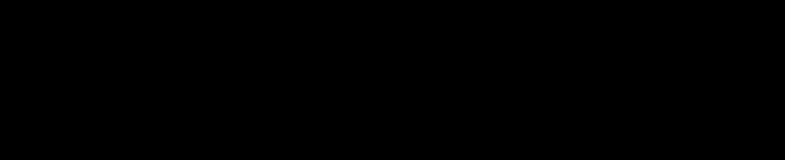
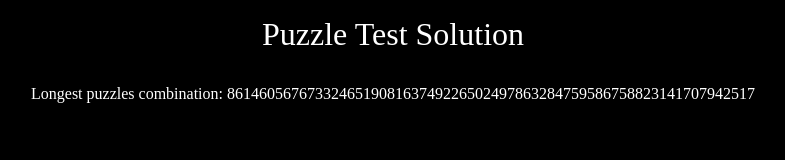
Before and after one commit to ilyasolo881/puzzles_test, a website: page index.html in a window 1280 px wide. Shown: the whole page, without its empty margins (247-1032 px from the left). Drawn offline with Linux system fonts and the light colour scheme.

Commit message:
add/ style.css & update/readme.md

```diff
--- a/index.html
+++ b/index.html
@@ -1,11 +1,15 @@
 <!DOCTYPE html>
-<html lang="en" style="width: 100vw; height: 100vh; background-color: #000">
+<html lang="en">
   <head>
     <meta charset="UTF-8" />
     <meta name="viewport" content="width=device-width, initial-scale=1.0" />
+    <link rel="stylesheet" href="src/style.css" />
     <title>Puzzles Test</title>
   </head>
   <body>
+    <div class="puzzle puzzle__title">Puzzle Test Solution</div>
+    <div class="puzzle puzzle__text"></div>
+
     <script type="module" src="src/script.js"></script>
   </body>
 </html>
--- a/src/script.js
+++ b/src/script.js
@@ -50,6 +50,9 @@ function LongestPuzzlesCombination(StringOfPuzzlesParts) {
   return RESULT_STRING;
 }
 
-console.log(
-  `Longest puzzles combination: ${LongestPuzzlesCombination(PUZZLES_PARTS)}`
-);
+const longestPuzzle = LongestPuzzlesCombination(PUZZLES_PARTS);
+const longestPuzzleDiv = document.querySelector(".puzzle__text");
+
+console.log(`Longest puzzles combination: ${longestPuzzle}`);
+
+longestPuzzleDiv.innerHTML = `Longest puzzles combination: ${longestPuzzle}`;
--- /dev/null
+++ b/src/style.css
@@ -0,0 +1,29 @@
+html {
+  padding: 0;
+  margin: 0;
+}
+
+body {
+  margin: 0;
+  width: 100vw;
+  height: 100vh;
+  display: flex;
+  align-items: center;
+  flex-direction: column;
+  gap: 16px;
+
+  background-color: #000;
+}
+
+.puzzle {
+  color: #fff;
+}
+
+.puzzle__title {
+  margin: 16px;
+  font-size: 32px;
+}
+
+.puzzle__text {
+  font-size: 16px;
+}
```
Also changed, not shown: README.md.
